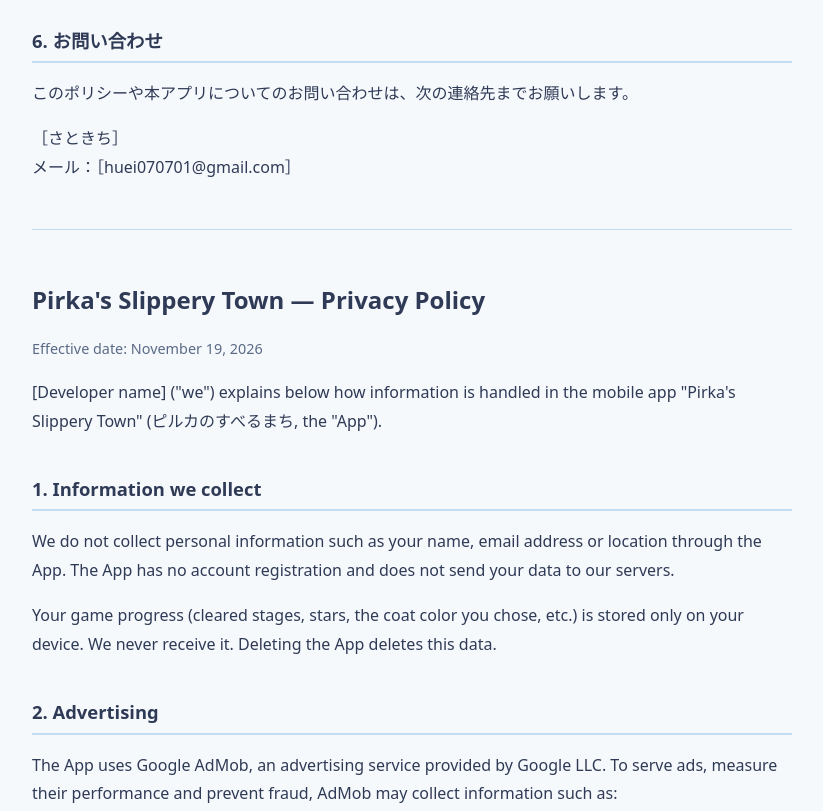
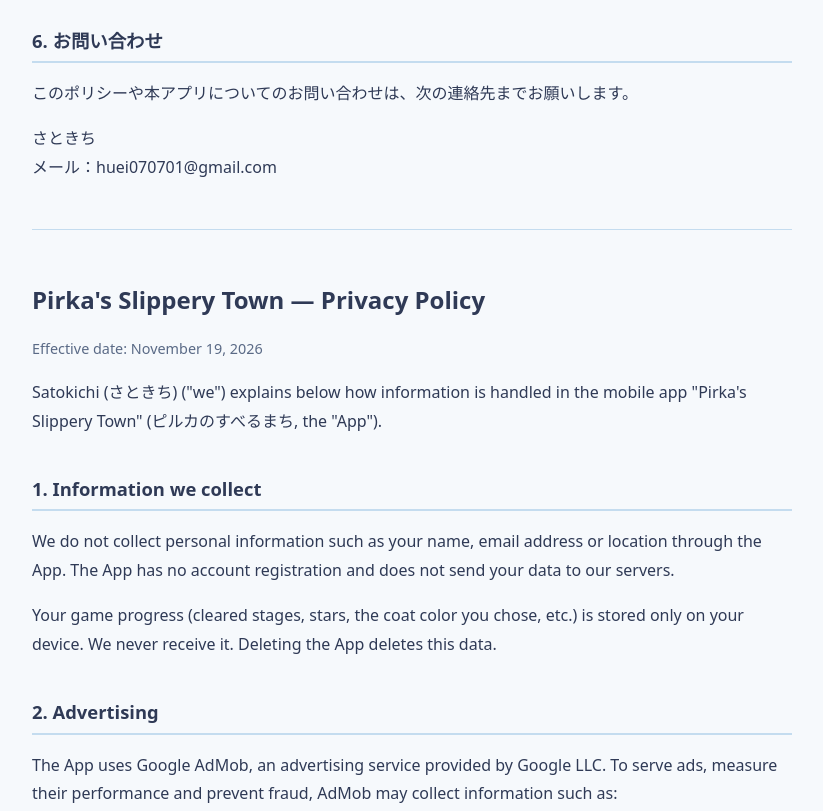
Before and after one commit to huei07/huei07.github.io, a plain HTML site: page pirka/privacy.html in a window 1280 px wide. Shown: the part 1420-2231 px from the top of the page, without its empty margins (228-1051 px from the left). Drawn offline with Linux system fonts and the light colour scheme.

Commit message:
Add files via upload

```diff
--- a/pirka/privacy.html
+++ b/pirka/privacy.html
@@ -18,7 +18,7 @@
 <h1>ピルカのすべるまち プライバシーポリシー</h1>
 <p class="date">制定日：2026年11月19日</p>
 
-<p>［さときち］（以下「私たち」）は、スマートフォン向けアプリ「ピルカのすべるまち」（以下「本アプリ」）における利用者の情報の取り扱いを、以下のとおり定めます。</p>
+<p>さときち（以下「私たち」）は、スマートフォン向けアプリ「ピルカのすべるまち」（以下「本アプリ」）における利用者の情報の取り扱いを、以下のとおり定めます。</p>
 
 <h2>1. 私たちが集める情報</h2>
 <p>私たちは、本アプリを通じて、氏名・メールアドレス・位置情報などの個人情報を集めません。本アプリにはアカウント登録やサーバーとの通信による保存の仕組みはありません。</p>
@@ -50,14 +50,14 @@
 
 <h2>6. お問い合わせ</h2>
 <p>このポリシーや本アプリについてのお問い合わせは、次の連絡先までお願いします。</p>
-<p>［さときち］<br>メール：［huei070701@gmail.com］</p>
+<p>さときち<br>メール：huei070701@gmail.com</p>
 
 <hr>
 
 <h1>Pirka's Slippery Town — Privacy Policy</h1>
 <p class="date">Effective date: November 19, 2026</p>
 
-<p>[Developer name] ("we") explains below how information is handled in the mobile app "Pirka's Slippery Town" (ピルカのすべるまち, the "App").</p>
+<p>Satokichi (さときち) ("we") explains below how information is handled in the mobile app "Pirka's Slippery Town" (ピルカのすべるまち, the "App").</p>
 
 <h2>1. Information we collect</h2>
 <p>We do not collect personal information such as your name, email address or location through the App. The App has no account registration and does not send your data to our servers.</p>
@@ -89,7 +89,7 @@
 
 <h2>6. Contact</h2>
 <p>If you have any questions about this policy or the App, please contact:</p>
-<p>[Developer name]<br>Email: [contact email address]</p>
+<p>Satokichi (さときち)<br>Email: huei070701@gmail.com</p>
 
 </body>
 </html>
```
Also changed, not shown: index.html (+3 -3 lines).
